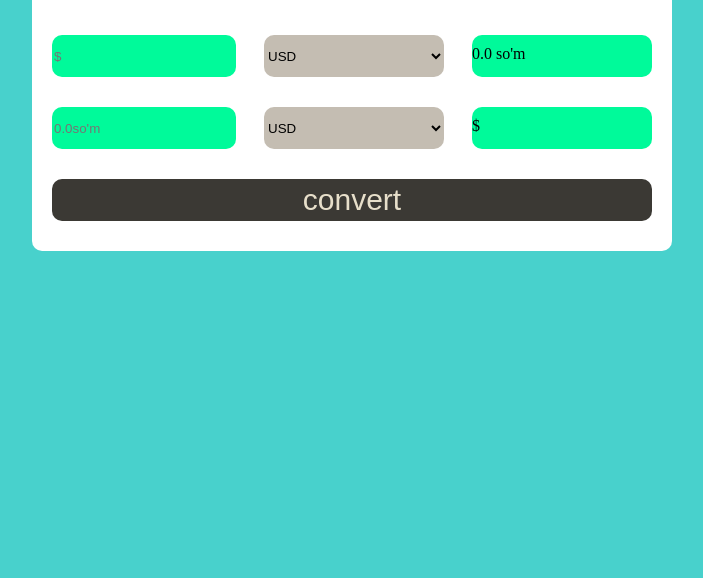
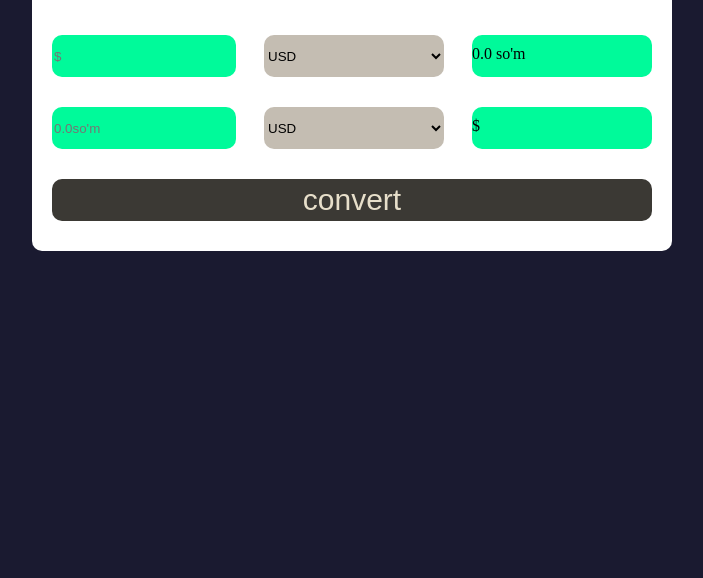
Before and after one commit to bakhodirsuyarov/valyuta-convertor, a plain HTML site: page index.html in a window 1280 px wide. Shown: the part 222-800 px from the top of the page, without its empty margins (288-991 px from the left). Drawn offline with Linux system fonts and the light colour scheme.

Commit message:
change color

```diff
--- a/css/style.css
+++ b/css/style.css
@@ -1,6 +1,6 @@
 body{
   box-sizing: border-box;
-  background-color: mediumturquoise;
+  background-color: rgb(26, 26, 48);
 }
 
 .container{
--- a/js/main.js
+++ b/js/main.js
@@ -18,7 +18,6 @@ elInput.addEventListener('keyup', function() {
 });
 
 
-
 elForm.addEventListener('submit', function(evt){
   evt.preventDefault()
   let natija = Number(elInputSum.value) / Number(elSelectSum.value);
```
